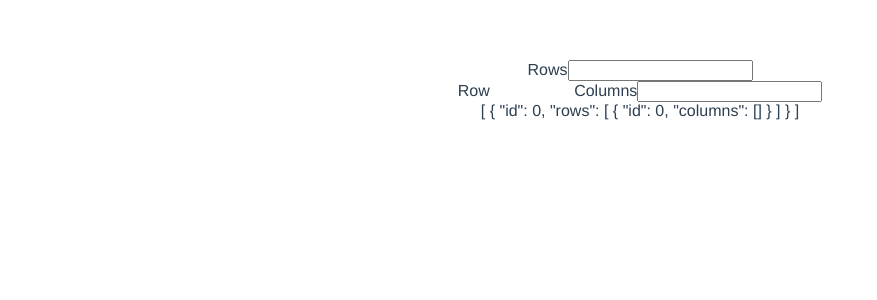
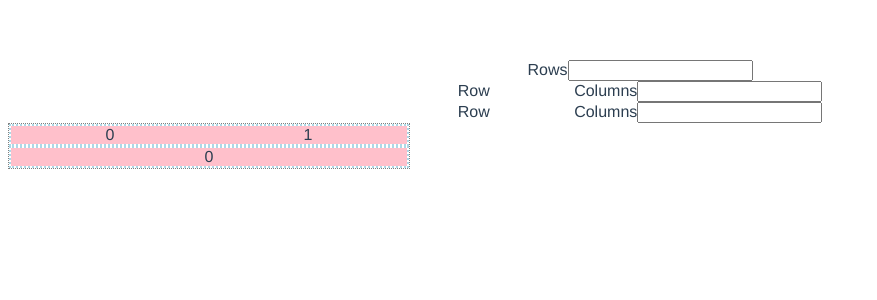
Before and after one commit to lmiller1990/my-story, a Vue app: page /#/ in a window 1280 px wide. Shown: the top 300 px of the page, without its empty margins (0-877 px from the left). Built offline with nearby package versions, Linux system fonts and the light colour scheme.

Commit message:
Create dynamic flexbox based grid

```diff
--- a/src/components/Grid.vue
+++ b/src/components/Grid.vue
@@ -1,16 +1,20 @@
 <template>
   <div class="container">
-
+    <div class="slide">
+      <GridRow v-for="row in currentSlide.rows" :row="row" key="row.id"/>
+    </div>
   </div>
 </template>
 
 <script>
 import { mapGetters } from 'vuex'
 import Row from '@/components/Row'
+import GridRow from '@/components/GridRow'
+
 export default {
   name: 'Grid',
 
-  components: { Row },
+  components: { Row, GridRow },
 
   computed: {
     ...mapGetters({
@@ -21,4 +25,8 @@ export default {
 </script>
 
 <style scoped>
+.slide {
+  width: 25em;
+  border: 1px dotted grey;
+}
 </style>
--- /dev/null
+++ b/src/components/GridRow.vue
@@ -0,0 +1,33 @@
+<template>
+  <div class="row">
+    <div v-for="column in row.columns" class="column">
+        {{ column.id }}
+    </div>
+  </div>
+</template>
+
+<script>
+  export default {
+    name: 'GridRow',
+    props: {
+      row: {
+        type: Object,
+        default () {
+          return { id: 0, columns: [] }
+        }
+      }
+    }
+  }
+</script>
+
+<style scoped>
+.row {
+  border: 2px dotted lightblue;
+  display: flex;
+}
+
+.column {
+  background-color: pink;
+  flex-grow: 1;
+}
+</style>
--- a/src/components/Main.vue
+++ b/src/components/Main.vue
@@ -2,8 +2,6 @@
   <div class="container">
     <GridMenu />
     <Grid />
-
-    {{ $store.state.slides }}
    </div>
 </template>
 
--- a/src/store/store.js
+++ b/src/store/store.js
@@ -5,7 +5,19 @@ Vue.use(Vuex)
 
 const state = {
   currentSlideId: 0,
-  slides: [{ id: 0, rows: [{ id: 0, columns: [] }] }]
+  slides: [
+    { id: 0,
+      rows: [
+        {
+          id: 0, columns: [{ id: 0 }, { id: 1 }]
+        },
+        {
+          id: 1,
+          columns: [{ id: 0 }]
+        }
+      ]
+    }
+  ]
 }
 
 export const mutations = {
```
